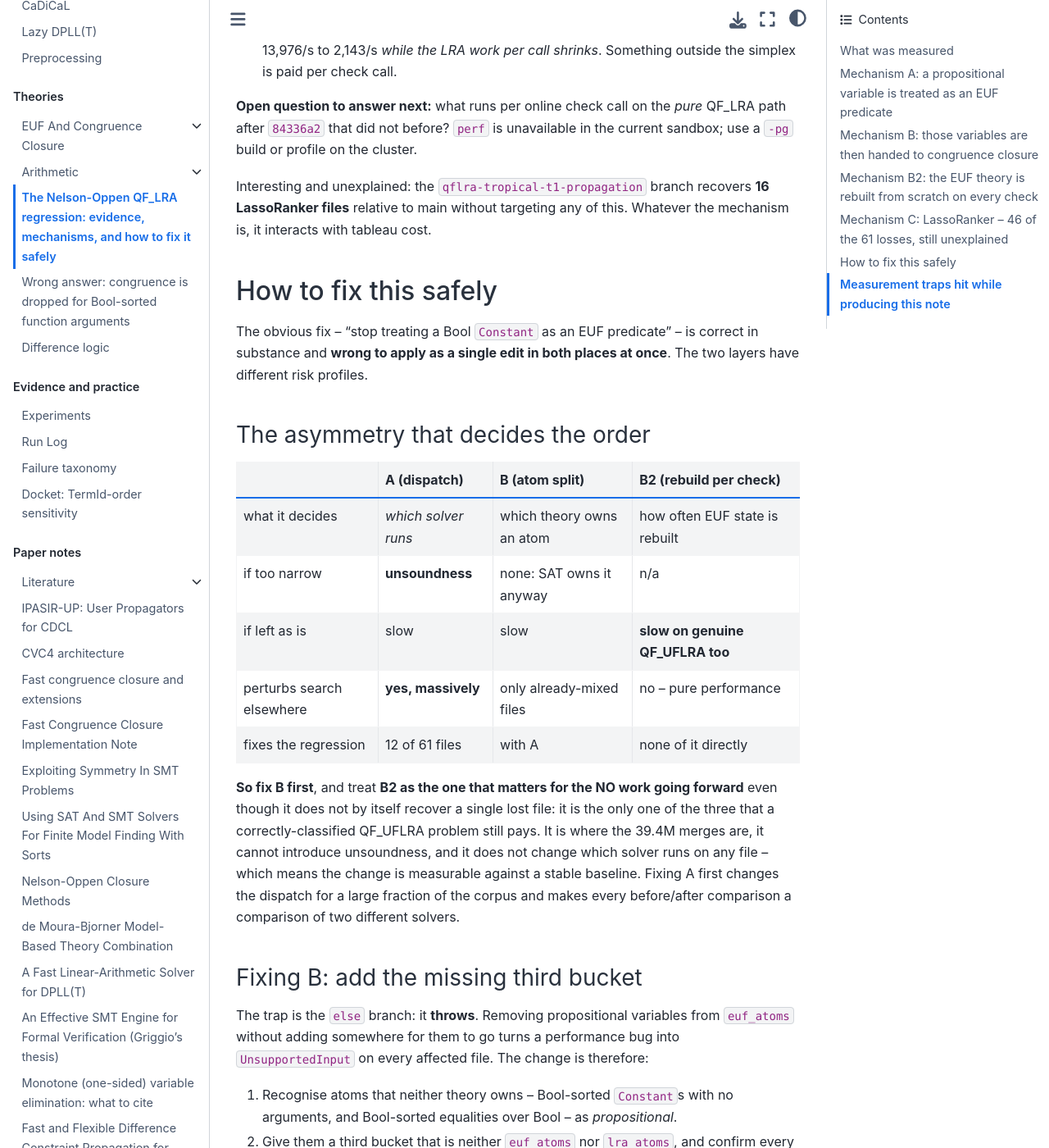
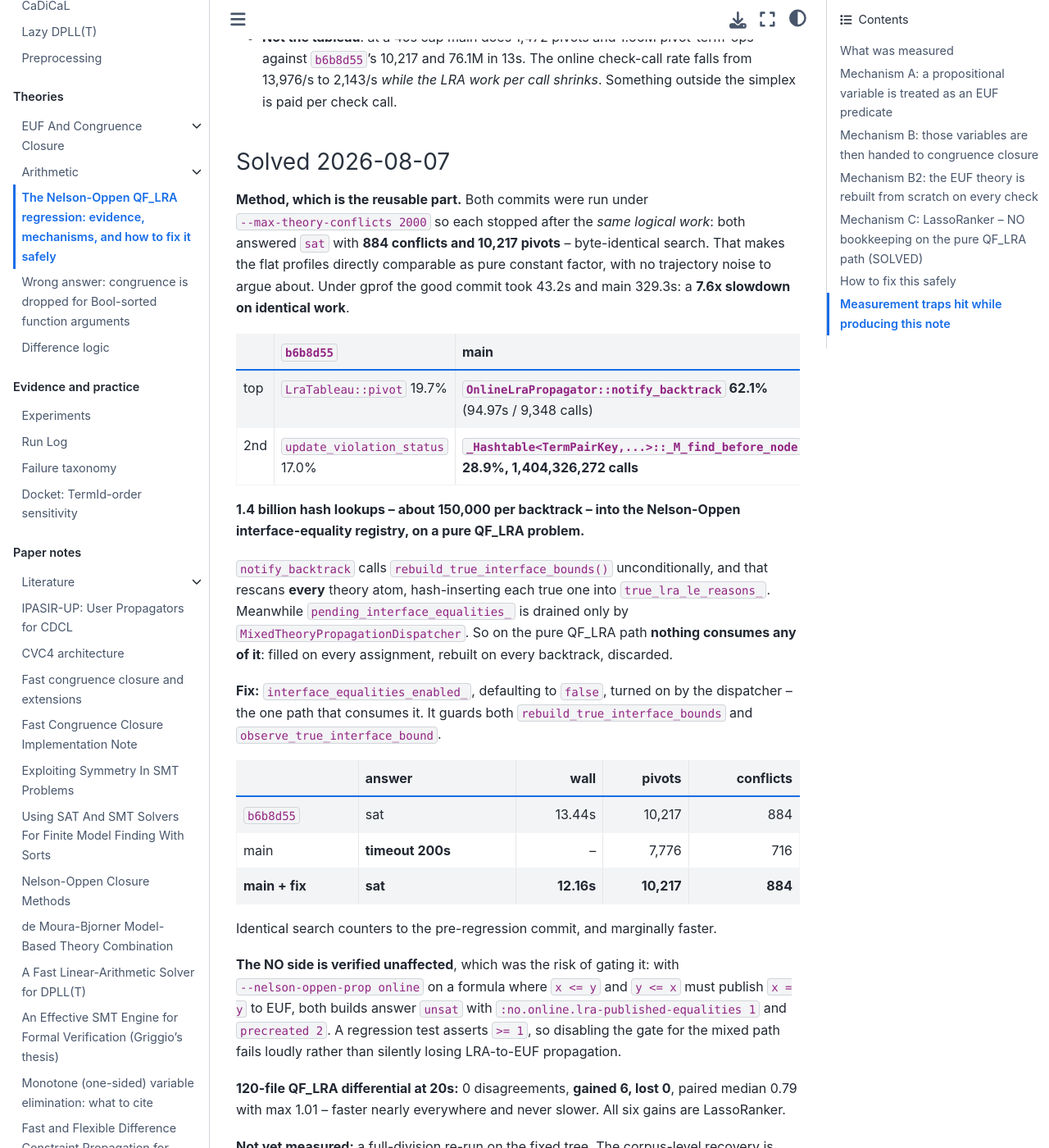
Before and after one commit to primo-solver/primo, a Jupyter Book: the page built from docs/nelson-oppen-qf-lra-regression.md, in a window 1280 px wide and 1400 px high, scrolled down 5332 px. Shown: the whole window at 82% size. Built offline with Jupyter Book 1.0.4 settings and Sphinx 7.4.7 and the Sphinx Book theme 1.1.4, drawn with Linux system fonts in a browser that asks for light colours; some of the changed text lies outside the part shown.

Commit message:
Close mechanism C in the regression note: solved, with the method
Records what the LassoRanker half turned out to be -- Nelson-Oppen
interface-equality bookkeeping maintained on the pure QF_LRA path where
nothing consumes it -- and the numbers behind it.

Keeps the method prominently, because it is the reusable part: running
both commits under --max-theory-conflicts so each stops after the same
logical work made the two gprof profiles comparable as pure constant
factor. Both answered sat with 884 conflicts and 10,217 pivots, so the
7.6x gap could not be argued away as a different search path.

Co-Authored-By: Claude Opus 5 <noreply@anthropic.com>

```diff
--- a/docs/nelson-oppen-qf-lra-regression.md
+++ b/docs/nelson-oppen-qf-lra-regression.md
@@ -192,7 +192,7 @@ mixed-theory problem with many EUF atoms and a search that needs many final
 checks will hit this, and no amount of classifier tightening helps.
 
 (mechanism-unknown)=
-## Mechanism C: LassoRanker -- 46 of the 61 losses, still unexplained
+## Mechanism C: LassoRanker -- NO bookkeeping on the pure QF_LRA path (SOLVED)
 
 **Do not assume A and B explain the regression.** They explain the 12
 2019-ezsmt losses. The largest family does not fit them at all.
@@ -214,9 +214,55 @@ On `LassoRanker/CooperatingT2/dropbuf.t2.c_Iteration3_Loop_4-pieceTemplate`
   check-call rate falls from 13,976/s to 2,143/s *while the LRA work per call
   shrinks*. Something outside the simplex is paid per check call.
 
-**Open question to answer next:** what runs per online check call on the *pure*
-QF_LRA path after `84336a2` that did not before? `perf` is unavailable in the
-current sandbox; use a `-pg` build or profile on the cluster.
+### Solved 2026-08-07
+
+**Method, which is the reusable part.** Both commits were run under
+`--max-theory-conflicts 2000` so each stopped after the *same logical work*:
+both answered `sat` with **884 conflicts and 10,217 pivots** -- byte-identical
+search. That makes the flat profiles directly comparable as pure constant
+factor, with no trajectory noise to argue about. Under gprof the good commit
+took 43.2s and main 329.3s: a **7.6x slowdown on identical work**.
+
+| | `b6b8d55` | main |
+|---|---|---|
+| top | `LraTableau::pivot` 19.7% | **`OnlineLraPropagator::notify_backtrack` 62.1%** (94.97s / 9,348 calls) |
+| 2nd | `update_violation_status` 17.0% | **`_Hashtable<TermPairKey,...>::_M_find_before_node` 28.9%, 1,404,326,272 calls** |
+
+**1.4 billion hash lookups -- about 150,000 per backtrack -- into the
+Nelson-Oppen interface-equality registry, on a pure QF_LRA problem.**
+
+`notify_backtrack` calls `rebuild_true_interface_bounds()` unconditionally,
+and that rescans **every** theory atom, hash-inserting each true one into
+`true_lra_le_reasons_`. Meanwhile `pending_interface_equalities_` is drained
+only by `MixedTheoryPropagationDispatcher`. So on the pure QF_LRA path
+**nothing consumes any of it**: filled on every assignment, rebuilt on every
+backtrack, discarded.
+
+**Fix:** `interface_equalities_enabled_`, defaulting to `false`, turned on by
+the dispatcher -- the one path that consumes it. It guards both
+`rebuild_true_interface_bounds` and `observe_true_interface_bound`.
+
+| | answer | wall | pivots | conflicts |
+|---|---|---:|---:|---:|
+| `b6b8d55` | sat | 13.44s | 10,217 | 884 |
+| main | **timeout 200s** | -- | 7,776 | 716 |
+| **main + fix** | **sat** | **12.16s** | **10,217** | **884** |
+
+Identical search counters to the pre-regression commit, and marginally faster.
+
+**The NO side is verified unaffected**, which was the risk of gating it: with
+`--nelson-oppen-prop online` on a formula where `x <= y` and `y <= x` must
+publish `x = y` to EUF, both builds answer `unsat` with
+`:no.online.lra-published-equalities 1` and `precreated 2`. A regression test
+asserts `>= 1`, so disabling the gate for the mixed path fails loudly rather
+than silently losing LRA-to-EUF propagation.
+
+**120-file QF_LRA differential at 20s:** 0 disagreements, **gained 6, lost 0**,
+paired median 0.79 with max 1.01 -- faster nearly everywhere and never slower.
+All six gains are LassoRanker.
+
+**Not yet measured:** a full-division re-run on the fixed tree. The
+corpus-level recovery is projected from a sample.
 
 Interesting and unexplained: the `qflra-tropical-t1-propagation` branch
 recovers **16 LassoRanker files** relative to main without targeting any of
```
